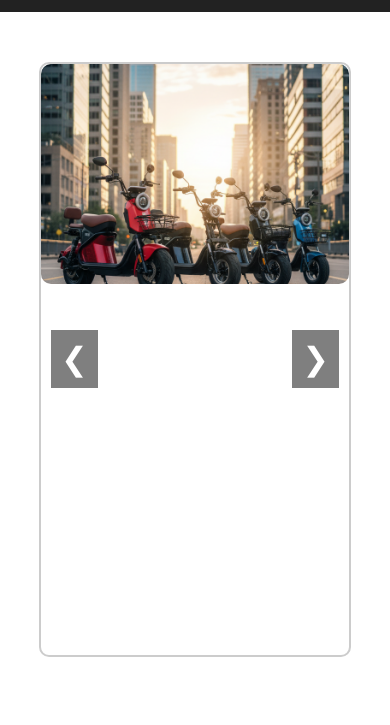
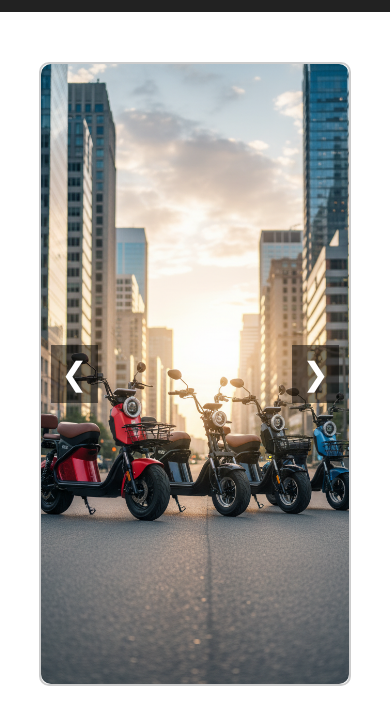
Before and after one commit to Gleitonbb/site-luan, a plain HTML site: page index.html in a window 390 px wide. Shown: the part 45-770 px from the top of the page. Drawn offline with Linux system fonts and the light colour scheme.

Commit message:
Update sport-bike-style.css

```diff
--- a/sport-bike-style.css
+++ b/sport-bike-style.css
@@ -48,7 +48,7 @@ main{
 @media (max-width: 768px) {
   .imagem-apresentacao {
     background-image: url("imagem/imagem-apresentacao-mobile.png");
-    height: 220px; /* altura menor no celular */
+    height: 620px; /* altura menor no celular */
   }
 }
 
```
